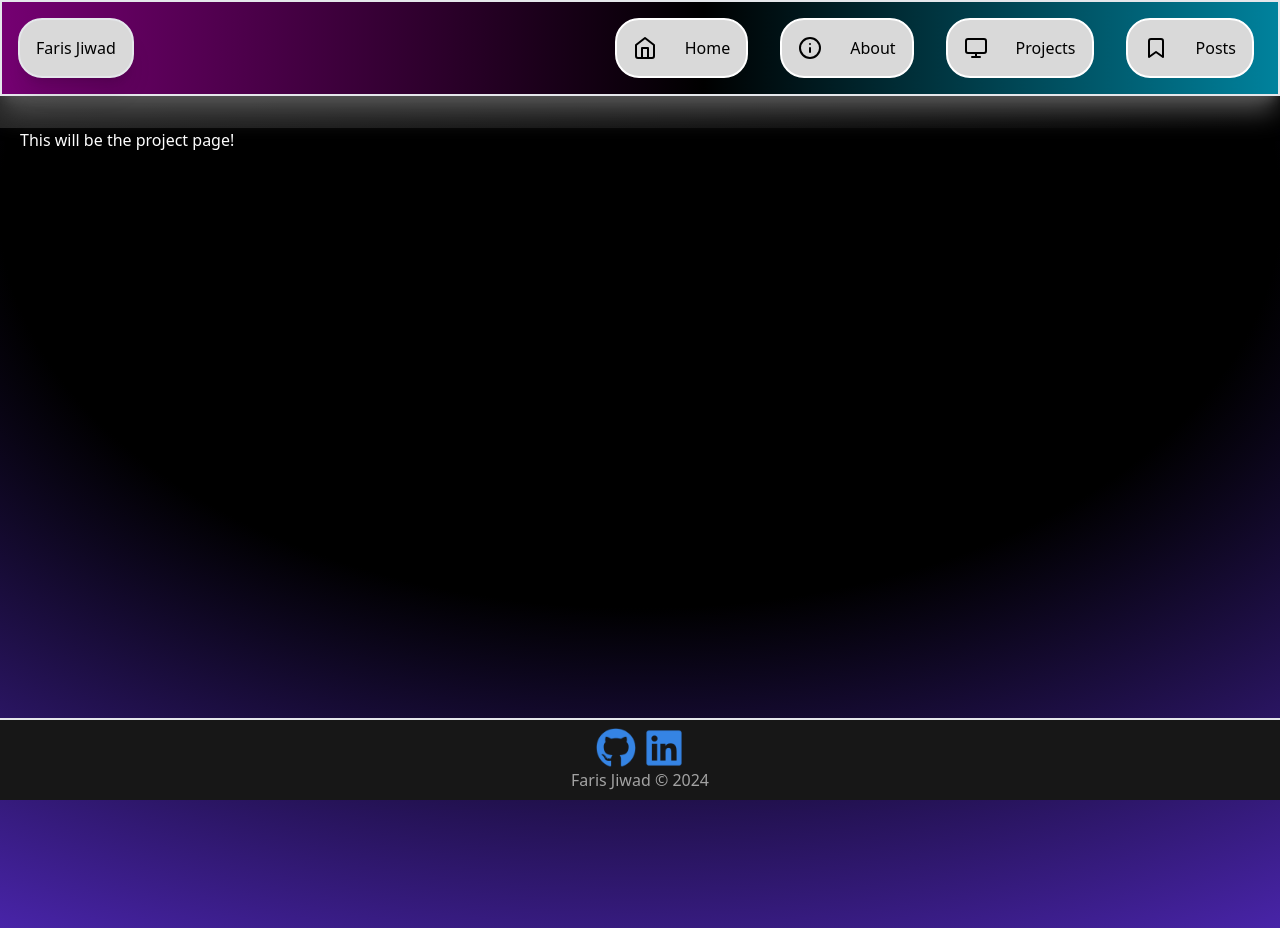
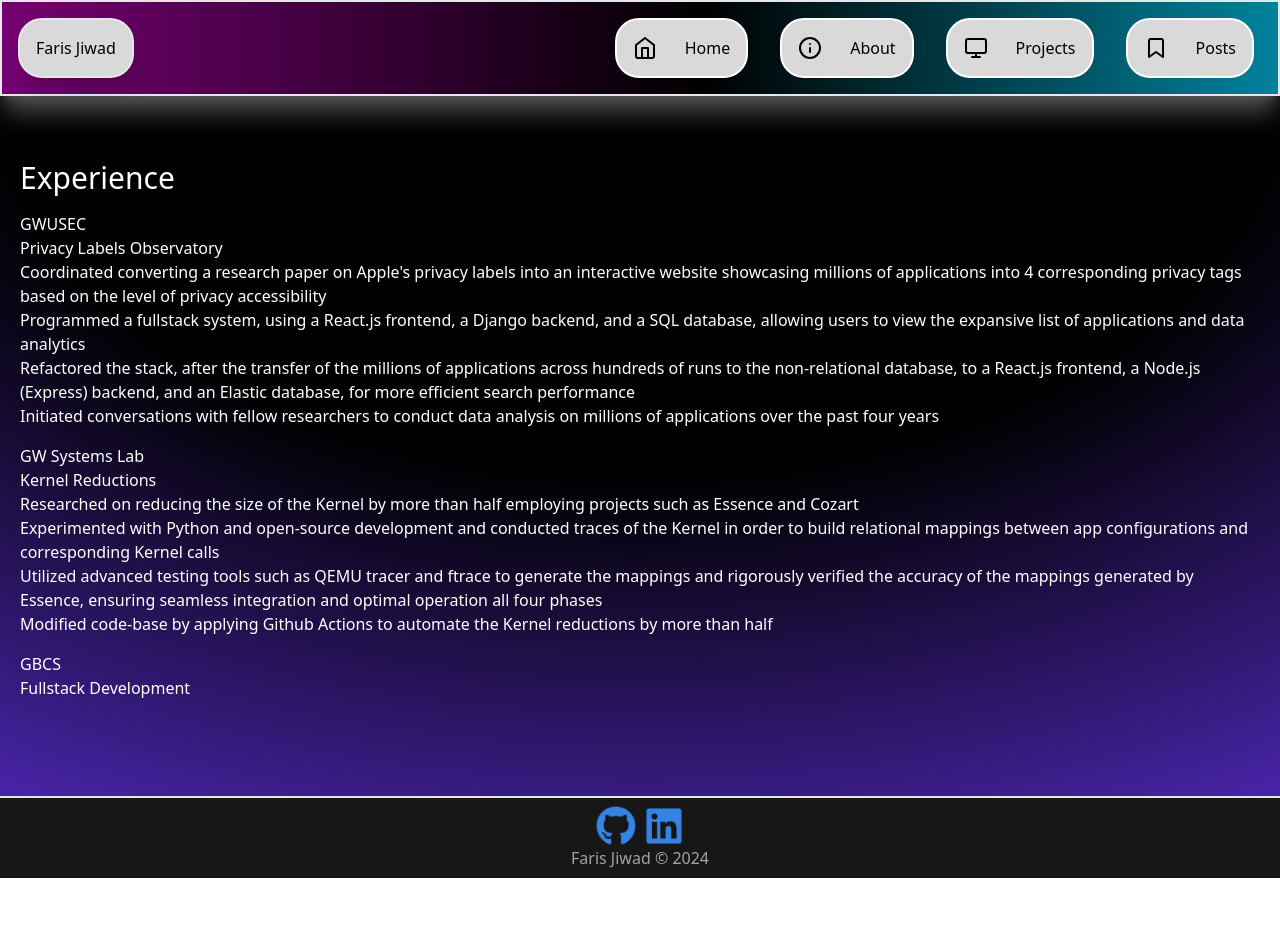
Before and after one commit to Ferriswheel09/ferriswheel09.github.io, a Next.js app: page /projects in a window 1280 px wide. After the commit the page ends 878 px from the top, so only its background shows below. Built offline with nearby package versions, Linux system fonts and the light colour scheme.

Commit message:
Fixed page styling and started adding some resume bullet points

```diff
--- a/src/app/projects/page.tsx
+++ b/src/app/projects/page.tsx
@@ -2,8 +2,53 @@
 
 export default function ProjectPage(){
     return(
-        <div className="text-white mt-32 absolute inset-0 h-full w-full items-center px-5 [background:radial-gradient(125%_125%_at_50%_10%,#000_40%,#63e_100%)]">
-            <h1>This will be the project page!</h1>
+        <div className="relative text-white inset-0 h-full w-full items-center px-5 pb-24 pt-36 [background:radial-gradient(125%_125%_at_50%_10%,#000_40%,#63e_100%)]">
+            <h1 className="text-3xl my-4">Experience</h1>
+            <div className="my-4">
+                <h1>GWUSEC</h1>
+                <h2>Privacy Labels Observatory</h2>
+                <ul>
+                    <li>
+                    Coordinated converting a research paper on Apple's privacy labels into an interactive website showcasing millions of applications into 4
+                    corresponding privacy tags based on the level of privacy accessibility
+                    </li>
+                    <li>
+                    Programmed a fullstack system, using a React.js frontend, a Django backend, and a SQL database, allowing users to view the expansive list of
+                    applications and data analytics
+                    </li>
+                    <li>
+                    Refactored the stack, after the transfer of the millions of applications across hundreds of runs to the non-relational database, to a React.js
+                    frontend, a Node.js (Express) backend, and an Elastic database, for more efficient search performance
+                    </li>
+                    <li>
+                    Initiated conversations with fellow researchers to conduct data analysis on millions of applications over the past four years
+                    </li>
+                </ul>
+            </div>
+            <div className="my-4">
+                <h1>GW Systems Lab</h1>
+                <h2>Kernel Reductions</h2>
+                <ul>
+                    <li>
+                    Researched on reducing the size of the Kernel by more than half employing projects such as Essence and Cozart
+                    </li>
+                    <li>
+                    Experimented with Python and open-source development and conducted traces of the Kernel in order to build relational mappings between
+                    app configurations and corresponding Kernel calls
+                    </li>
+                    <li>
+                    Utilized advanced testing tools such as QEMU tracer and ftrace to generate the mappings and rigorously verified the accuracy of the mappings
+                    generated by Essence, ensuring seamless integration and optimal operation all four phases
+                    </li>
+                    <li>
+                    Modified code-base by applying Github Actions to automate the Kernel reductions by more than half
+                    </li>
+                </ul>
+            </div>
+            <div>
+                <h1>GBCS</h1>
+                <h2>Fullstack Development</h2>
+            </div>
         </div>
     )
 }
--- a/src/components/footer.tsx
+++ b/src/components/footer.tsx
@@ -10,7 +10,7 @@
                 <a href="https://github.com/Ferriswheel09/" target="_blank" className="px-1">
                     <img src="/github-brands.png" className="h-10 hover:-translate-y-1 hover:scale-110 hover:cursor-pointer"/>
                 </a>
-                <a href="https://www.linkedin.com/in/faris-jiwad/" className="px-1">
+                <a href="https://www.linkedin.com/in/faris-jiwad/" target="_blank" className="px-1">
                     <img src="/linkedin-brands.png" className="h-10 hover:-translate-y-1 hover:scale-110 hover:cursor-pointer"/>
                 </a>
             </div>
```
